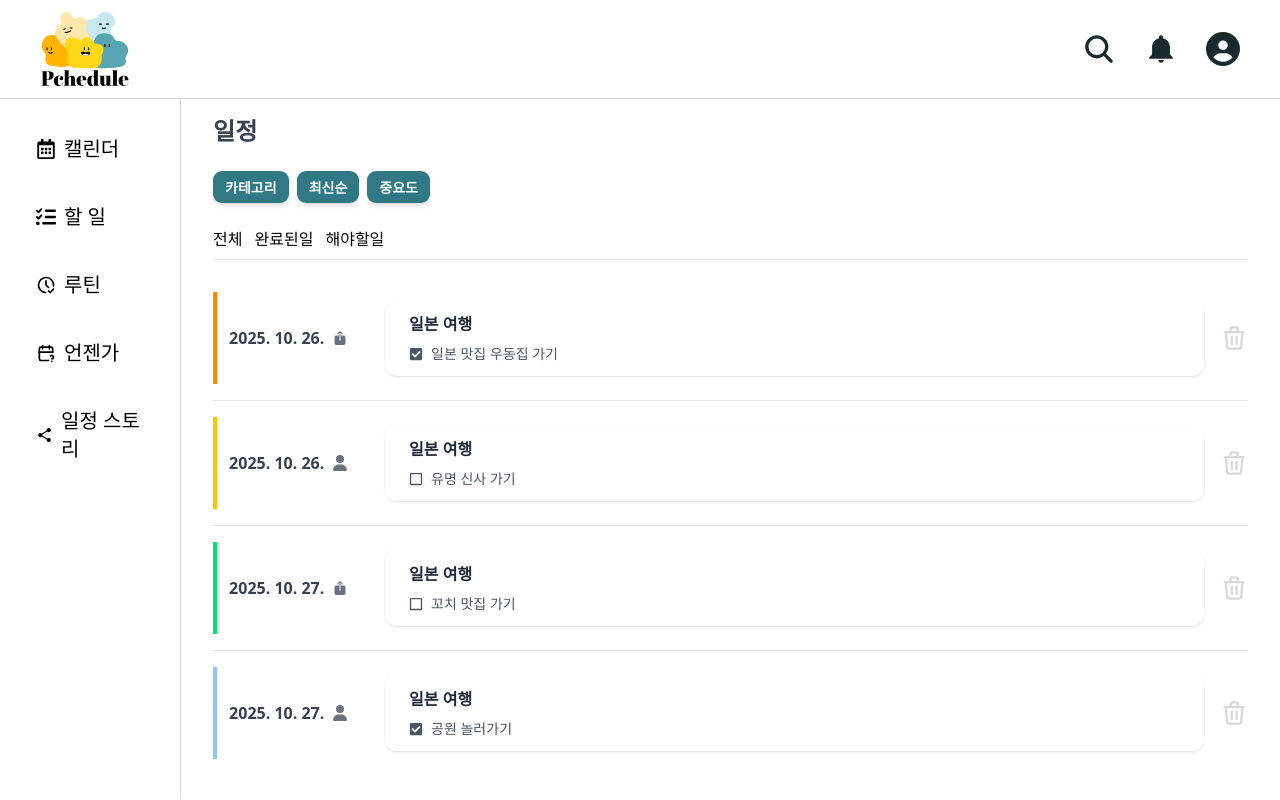
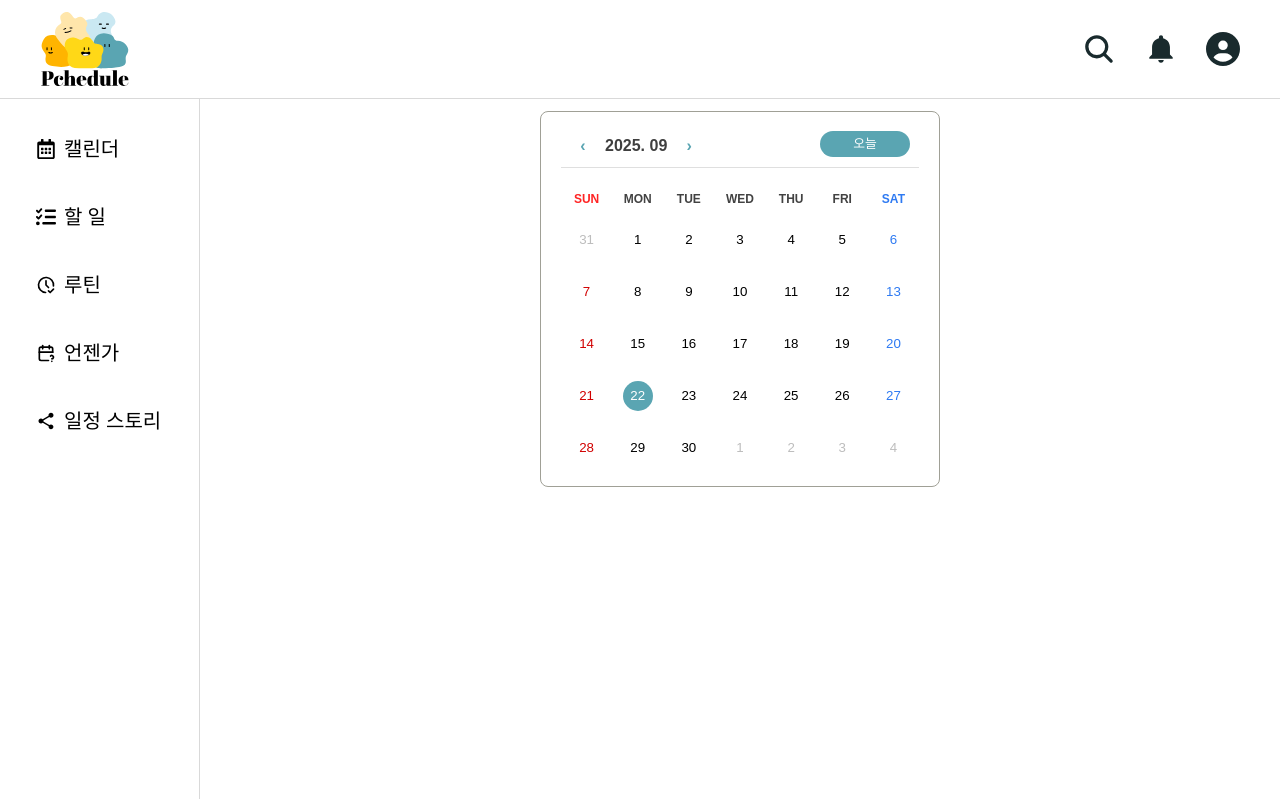
Before and after one commit to oz-main-fe-12-team4/oz_pchedule_fe, a React (Vite) app: page /testD in a window 1280 px wide. Built offline with nearby package versions, Linux system fonts and the light colour scheme.

Commit message:
feat : 달력 모달창 구현(#14)

```diff
--- a/package.json
+++ b/package.json
@@ -12,6 +12,7 @@
   "dependencies": {
     "@tailwindcss/vite": "^4.1.13",
     "axios": "^1.12.1",
+    "moment": "^2.30.1",
     "react": "^19.1.1",
     "react-calendar": "^6.0.0",
     "react-dom": "^19.1.1",
--- /dev/null
+++ b/src/components/CalendarModal.jsx
@@ -0,0 +1,201 @@
+import { useState } from "react";
+import moment from "moment";
+import Calendar from "react-calendar";
+import "react-calendar/dist/Calendar.css";
+
+const CalendarModal = ({
+  variant = "range", // 'single' or 'range'
+  onDateChange,
+  showTodayButton = true,
+  width = 400,
+  height = 400,
+}) => {
+  moment.locale("ko");
+  const isRange = variant === "range";
+
+  const [singleValue, setSingleValue] = useState(new Date());
+  const [activeStartDate, setActiveStartDate] = useState(new Date());
+
+  const handleChange = (val) => {
+    if (!isRange) {
+      const date = Array.isArray(val) ? val[0] : val;
+      setSingleValue(date);
+      onDateChange?.(date);
+    } else {
+      onDateChange?.(val);
+    }
+  };
+
+  const handleTodayClick = () => {
+    const today = new Date();
+    setActiveStartDate(today);
+    if (!isRange) setSingleValue(today);
+  };
+
+  return (
+    <div
+      className="relative mx-auto mt-3 flex flex-col items-center justify-start"
+      style={{ width, minHeight: height }}
+    >
+      <div className="relative">
+        <Calendar
+          className="react-calendar"
+          locale="ko-KR"
+          selectRange={isRange}
+          allowPartialRange={true}
+          value={!isRange ? singleValue : undefined}
+          onChange={handleChange}
+          formatDay={(locale, date) => moment(date).format("D")}
+          formatYear={(locale, date) => moment(date).format("YYYY")}
+          formatMonthYear={(locale, date) => moment(date).format("YYYY. MM")}
+          formatShortWeekday={(locale, date) => moment(date).format("ddd")}
+          calendarType="gregory"
+          showNeighboringMonth
+          next2Label={null}
+          prev2Label={null}
+          minDetail="year"
+          activeStartDate={activeStartDate ?? undefined}
+          onActiveStartDateChange={({ activeStartDate }) =>
+            setActiveStartDate(activeStartDate)
+          }
+        />
+
+        {showTodayButton && (
+          <div
+            onClick={handleTodayClick}
+            className="absolute right-[30px] top-[20px] z-[3] w-[90px] cursor-pointer rounded-full bg-[#5AA5B2] text-center text-[0.8rem] font-medium leading-[1.6rem] text-white"
+          >
+            오늘
+          </div>
+        )}
+      </div>
+
+      <style>{`
+        .react-calendar {
+          width: ${width}px;
+          border-radius: 0.5rem;
+          padding: 3% 5%;
+          background-color: white;
+          position: relative;
+          z-index: 1;
+        }
+
+        /* 타일 클릭 가능 */
+        .react-calendar .react-calendar__tile { pointer-events: auto; }
+
+        .react-calendar__tile {
+          position: relative;
+          background-color: transparent;
+          padding: 17px;
+          cursor: pointer;
+        }
+        .react-calendar__tile:hover {
+          background-color: #f3f4f6;
+          border-radius: 8px;
+        }
+
+        /* range 클래스 스타일 */
+        .react-calendar__tile--range,
+        .react-calendar__tile--rangeStart,
+        .react-calendar__tile--rangeEnd {
+          background-color: #e5e7eb !important;
+        }
+        .react-calendar__tile--rangeStart {
+          border-top-left-radius: 50%;
+          border-bottom-left-radius: 50%;
+        }
+        .react-calendar__tile--rangeEnd {
+          border-top-right-radius: 50%;
+          border-bottom-right-radius: 50%;
+        }
+
+        .react-calendar__navigation {
+          border-bottom: 1px solid #DFDFDF;
+        }
+        .react-calendar__navigation__label__labelText {
+          color: #3F3F3F;
+        }
+        .react-calendar__navigation__arrow {
+          background-color: transparent;
+          color: #5AA5B2;
+        }
+        .react-calendar__navigation button {
+          font-weight: 600;
+          font-size: 1rem;
+        }
+        .react-calendar__navigation button:hover,
+        .react-calendar__navigation button:active,
+        .react-calendar__navigation button:focus {
+          background-color: transparent;
+          outline: none;
+        }
+        .react-calendar__navigation__label {
+          flex-grow: 0 !important;
+        }
+        .react-calendar__navigation__label__labelText:hover {
+          color: #3F3F3F;
+        }
+
+        .react-calendar__month-view__weekdays abbr {
+          text-decoration: none;
+          font-weight: 700;
+        }
+        .react-calendar__month-view__weekdays__weekday--weekend abbr[title="일요일"] {
+          color: #ff2424;
+        }
+        .react-calendar__month-view__weekdays__weekday--weekend abbr[title="토요일"] {
+          color: #2E7AF2;
+        }
+        .react-calendar__month-view__weekdays__weekday abbr {
+          color: #424242;
+        }
+        .react-calendar__month-view__days__day--weekend:nth-child(7n) abbr {
+          color: #2E7AF2;
+        }
+        .react-calendar__month-view__days__day:nth-child abbr {
+          color: #424242;
+        }
+        .react-calendar__month-view__days__day--neighboringMonth abbr {
+          color: #BDBDBD !important;
+        }
+
+        .react-calendar__tile--active {
+          background: none;
+          color: #424242;
+        }
+
+        /* 오늘 날짜  */
+        .react-calendar__tile--now {
+          background: none;
+          position: relative;
+          z-index: 1;
+        }
+        .react-calendar__tile--now abbr {
+          color: white;
+          position: relative;
+          z-index: 2;
+        }
+        .react-calendar__tile--now::after {
+          content: '';
+          position: absolute;
+          top: 50%;
+          left: 50%;
+          width: 30px;
+          height: 30px;
+          border-radius: 50%;
+          background-color: #5AA5B2;
+          transform: translate(-50%, -50%);
+          pointer-events: none;
+        }
+
+        .react-calendar__year-view__months__month {
+          border-radius: 0.8rem;
+          background-color: white;
+          padding: 0;
+        }
+      `}</style>
+    </div>
+  );
+};
+
+export default CalendarModal;
--- a/src/pages/DailyPage.jsx
+++ b/src/pages/DailyPage.jsx
@@ -1,4 +1,3 @@
-import React from "react";
 import ScheduleCard from "../components/ScheduleCard";
 import FilterButtons from "../components/FilterButtons";
 
--- a/src/test/TestD.jsx
+++ b/src/test/TestD.jsx
@@ -1,8 +1,6 @@
+import CalenderModal from "../components/CalendarModal";
 import Header from "../components/Header";
 import MenuBar from "../components/MenuBar";
-import PlusButton from "../components/PlusButton";
-import DailyPage from "../pages/DailyPage";
-import { posts } from "../assets/data/dummyPostList";
 
 function TestD() {
   return (
@@ -10,7 +8,7 @@ function TestD() {
       <Header />
       <div className="flex">
         <MenuBar />
-        <DailyPage posts={posts} />
+        <CalenderModal />
       </div>
     </div>
   );
```
Also changed, not shown: 1 other file (tests, documents, lock files or other folders).
